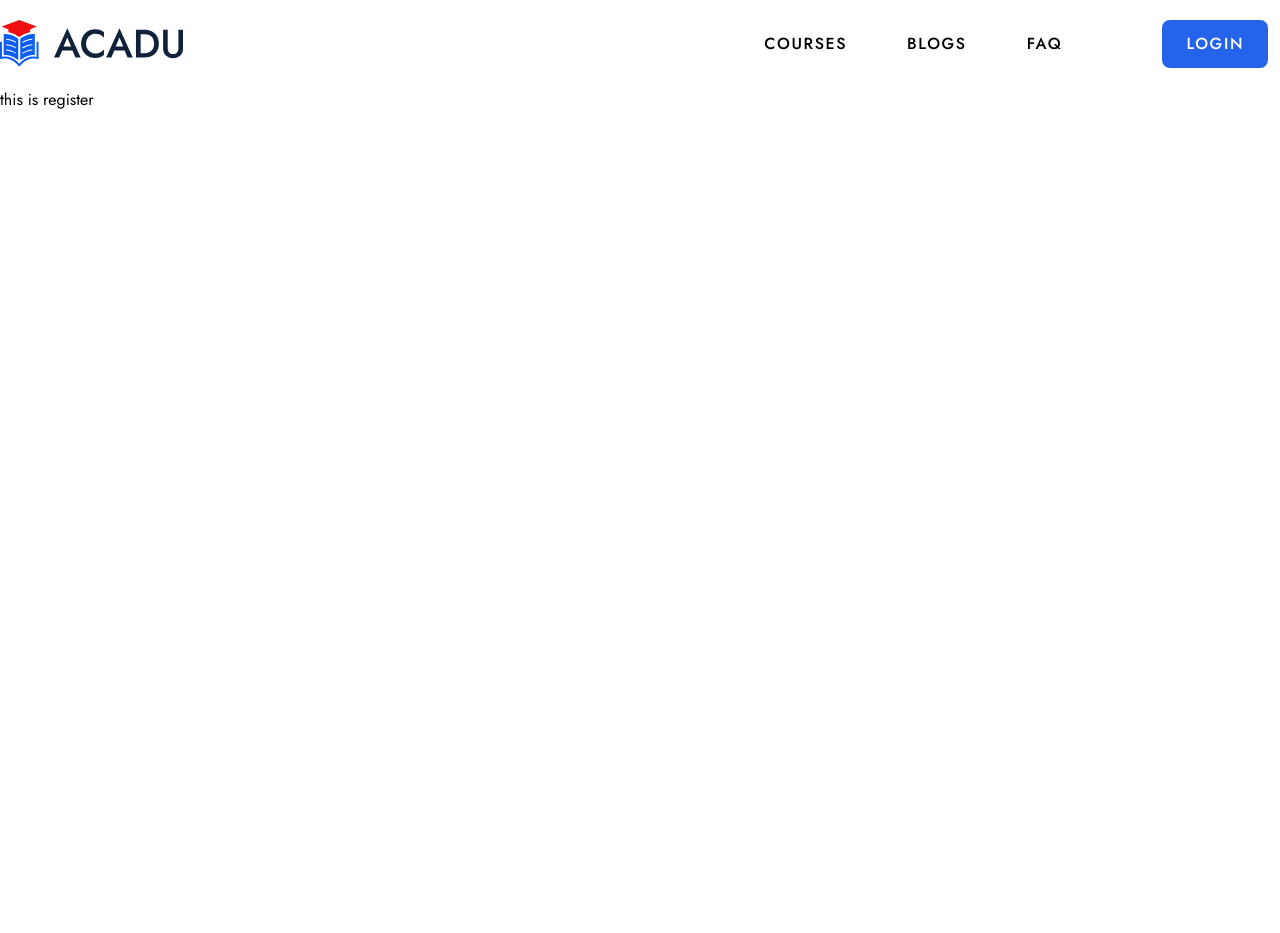
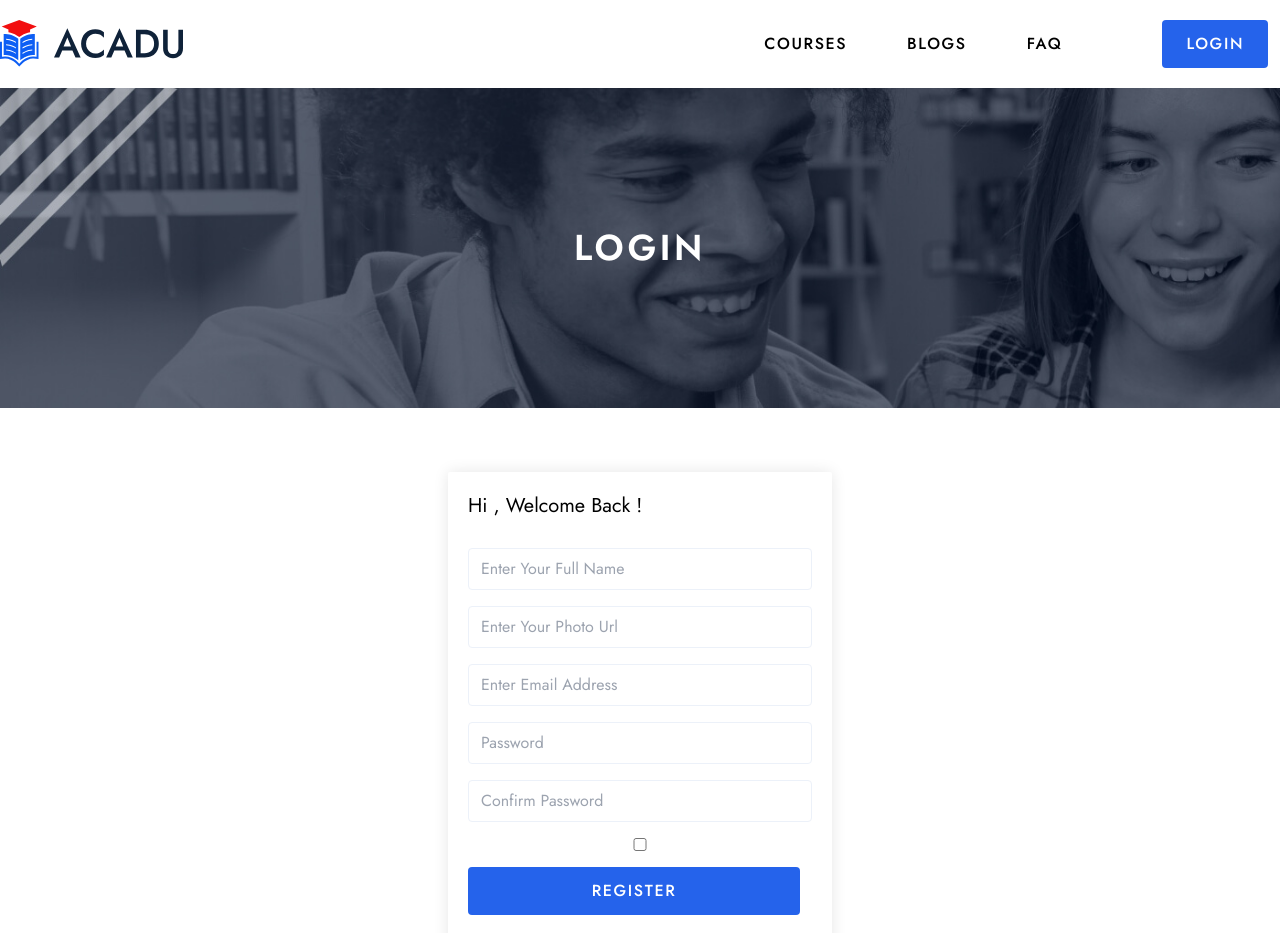
Before and after one commit to mukutdev/coding-school-client, a React (Vite) app: page /register in a window 1280 px wide. Shown: the top 933 px of the page. Before the commit the page ends 800 px from the top, so only its background shows below. Built offline with nearby package versions, Linux system fonts and the light colour scheme.

Commit message:
register-form-added

```diff
--- a/src/components/Header/Header.jsx
+++ b/src/components/Header/Header.jsx
@@ -20,21 +20,21 @@ const Header = () => {
           <nav className="flex justify-between">
             <NavLink
               style={({ isActive }) => (isActive ? activeClass : undefined)}
-              className="mr-3 py-3 px-6 uppercase hover:bg-blue-600 hover:text-white text-base tracking-widest font-medium rounded-lg"
+              className="mr-3 py-3 px-6 uppercase hover:bg-blue-600 hover:text-white text-base tracking-widest font-medium rounded"
               to={"/courses"}
             >
               Courses
             </NavLink>
             <NavLink
               style={({ isActive }) => (isActive ? activeClass : undefined)}
-              className="mr-3 py-3 px-6 uppercase hover:bg-blue-600 hover:text-white text-base tracking-widest font-medium rounded-lg"
+              className="mr-3 py-3 px-6 uppercase hover:bg-blue-600 hover:text-white text-base tracking-widest font-medium rounded"
               to={"/blogs"}
             >
               Blogs
             </NavLink>
             <NavLink
               style={({ isActive }) => (isActive ? activeClass : undefined)}
-              className="mr-3 py-3 px-6 uppercase hover:bg-blue-600 hover:text-white text-base tracking-widest font-medium rounded-lg"
+              className="mr-3 py-3 px-6 uppercase hover:bg-blue-600 hover:text-white text-base tracking-widest font-medium rounded"
               to={"/faq"}
             >
               Faq
@@ -44,7 +44,7 @@ const Header = () => {
         <div>
           <div>
             <Link to={"/login"}>
-              <button className="mr-3 py-3 px-6 uppercase bg-blue-600 hover:bg-blue-600 text-white text-base tracking-widest font-medium rounded-lg">
+              <button className="mr-3 py-3 px-6 uppercase bg-blue-600 hover:bg-blue-600 text-white text-base tracking-widest font-medium rounded">
                 Login
               </button>
             </Link>
--- a/src/pages/Login/Login.jsx
+++ b/src/pages/Login/Login.jsx
@@ -62,6 +62,9 @@ const Login = () => {
                    </button>
 
               </div>
+              <div className="flex flex-col gap-3 my-4">
+                 <p>New User ? <Link className="text-blue-600 hover:underline" to={'/register'}>Register Now !</Link></p>
+              </div>
             </div>
           </div>
         </div>
--- a/src/pages/Register/Register.jsx
+++ b/src/pages/Register/Register.jsx
@@ -1,7 +1,93 @@
 import React from "react";
+import { Link } from "react-router-dom";
+import bg_breadcumb from "../../assets/breadcumb-bg.jpg";
+const Register = () => {
+  return (
+    <section>
+      <div
+        style={{ backgroundImage: `url(${bg_breadcumb})` }}
+        className="h-80 bg-cover flex items-center justify-center"
+      >
+        <h2 className="text-4xl uppercase tracking-widest text-white font-semibold">
+          Login
+        </h2>
+      </div>
 
-const Register = () => {
-  return <div>this is register</div>;
+      <div className="my-16">
+        <div className="w-96 mx-auto">
+          <div className="form-wrapper rounded-sm p-5">
+            <h2 className="text-xl">Hi , Welcome Back !</h2>
+            <div className="my-7">
+              <form>
+                <div className="flex flex-col gap-3 my-4">
+                  <input
+                    type="name"
+                    name="name"
+                    placeholder="Enter Your Full Name"
+                    className="input-controller py-2 px-3 outline-gray-200 rounded"
+                    required
+                  />
+                </div>
+                <div className="flex flex-col gap-3 my-4">
+                  <input
+                    type="text"
+                    name="photoURL"
+                    placeholder="Enter Your Photo Url"
+                    className="input-controller py-2 px-3 outline-gray-200 rounded"
+                    required
+                  />
+                </div>
+                <div className="flex flex-col gap-3">
+                  <input
+                    type="email"
+                    name="email"
+                    placeholder="Enter Email Address"
+                    className="input-controller py-2 px-3 outline-gray-200 rounded"
+                    required
+                  />
+                </div>
+                <div className="flex flex-col gap-3 my-4">
+                  <input
+                    type="password"
+                    name="password"
+                    placeholder="Password"
+                    className="input-controller py-2 px-3 outline-gray-200 rounded"
+                    required
+                  />
+                </div>
+                <div className="flex flex-col gap-3 my-4">
+                  <input
+                    type="password"
+                    name="confirmPassword"
+                    placeholder="Confirm Password"
+                    className="input-controller py-2 px-3 outline-gray-200 rounded"
+                    required
+                  />
+                </div>
+                <div className="flex flex-col gap-3 my-4">
+                  <input
+                    type="checkbox"
+                    name="check"
+                    value="I accept terms and conditions"
+                    required
+                  />
+                </div>
+                <div className="flex flex-col gap-3 my-4">
+                  <button className="mr-3 py-3 px-6 uppercase bg-blue-600 hover:bg-gray-800 text-white text-base tracking-widest font-medium rounded">
+                    Register
+                  </button>
+                </div>
+              </form>
+
+              <div className="flex flex-col gap-3 my-4">
+                 <p>Already have an account ? <Link className="text-blue-600 hover:underline" to={'/login'}>Login Now !</Link></p>
+              </div>
+            </div>
+          </div>
+        </div>
+      </div>
+    </section>
+  );
 };
 
 export default Register;
```
